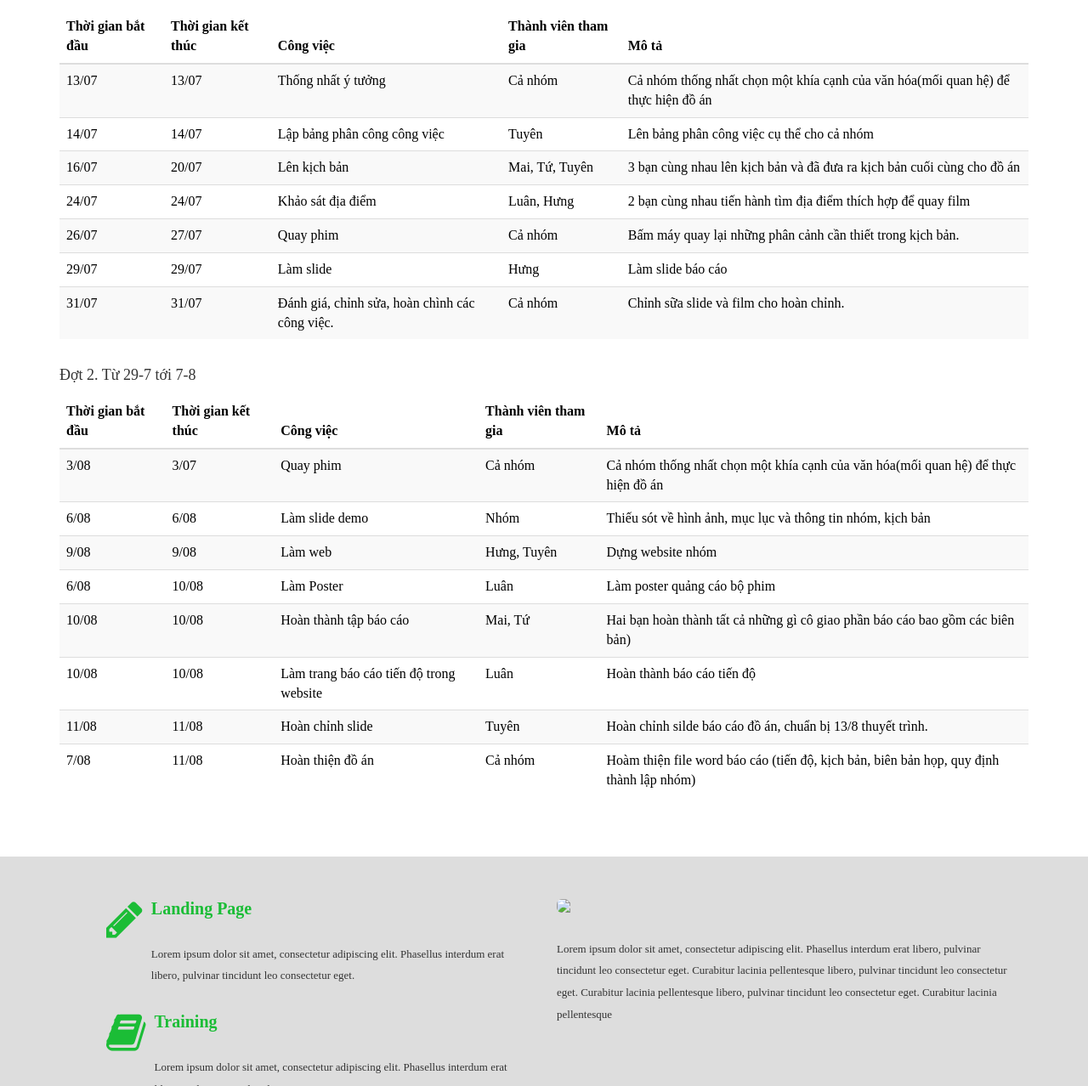
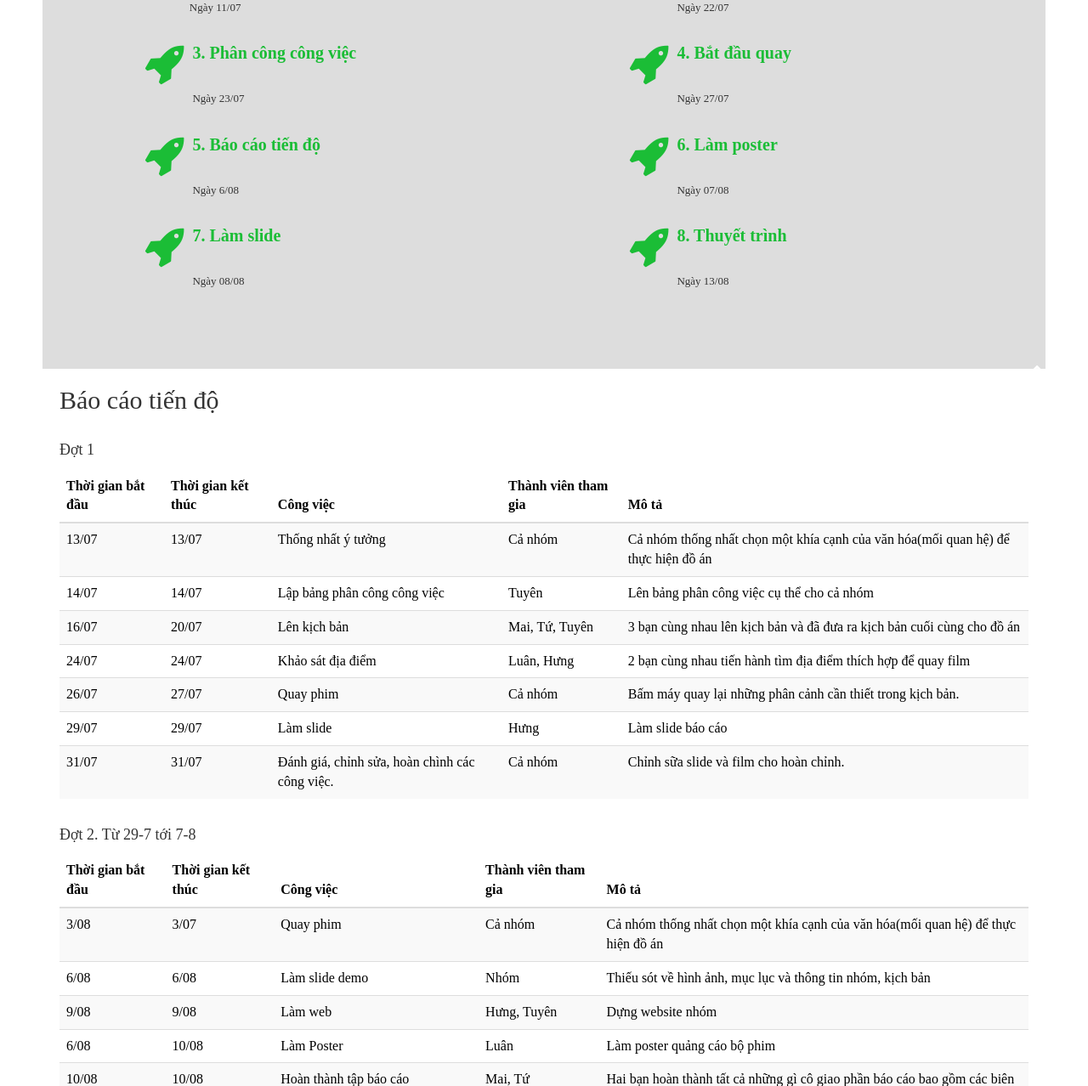
Before and after one commit to dracuten1/knm1, a plain HTML site: page process.html in a window 1280 px wide. Shown: the part 313-1591 px from the top of the page at 85% size. Drawn offline with Linux system fonts and the light colour scheme; a script that the page names is missing.

Commit message:
update 2

```diff
--- a/css/style.css
+++ b/css/style.css
@@ -195,12 +195,18 @@ a:hover {
 }
 
 #main-slider .carousel .btn-slide {
-  padding: 8px 20px;
-  background: #1BBD36;
-  color: #fff;
-  border-radius: 4px;
-  margin-top: 25px;
-  display: inline-block;
+  border: 2px solid black;
+  background-color: rgb(0, 76, 163,0.5);
+  color: white;
+  padding: 14px 28px;
+  font-size: 16px;
+  cursor: pointer;
+  border-radius: 10px;
+}
+#main-slider .carousel .btn-slide :hover {
+  border: 2px solid black;
+  background-color: white;
+  color: green;
 }
 
 #main-slider .carousel .slider-img{
--- a/process.html
+++ b/process.html
@@ -64,6 +64,101 @@
 	</div>
 
 	<div class="services">
+
+		<div class="sub-services">
+		<div class="container">
+			<div class="col-md-6">
+				<div class="media">
+					<ul>
+						<li>
+							<div class="media-left">
+								<i class="fa fa-pencil"></i>
+							</div>
+							<div class="media-body">
+								<h4 class="media-heading">1. Lên ý tưởng</h4>
+								<p>Ngày 11/07</p>
+							</div>
+						</li>
+						<li>
+							<div class="media-left">
+								<i class="fa fa-rocket"></i>
+							</div>
+							<div class="media-body">
+								<h4 class="media-heading">3. Phân công công việc</h4>
+								<p>Ngày 23/07</p>
+							</div>
+						</li>
+						<li>
+							<div class="media-left">
+								<i class="fa fa-rocket"></i>
+							</div>
+							<div class="media-body">
+								<h4 class="media-heading">5. Báo cáo tiến độ</h4>
+								<p>Ngày 6/08</p>
+							</div>
+						</li>
+						<li>
+							<div class="media-left">
+								<i class="fa fa-rocket"></i>
+							</div>
+							<div class="media-body">
+								<h4 class="media-heading">7. Làm slide</h4>
+								<p>Ngày 08/08</p>
+							</div>
+						</li>
+
+					</ul>
+				</div>
+			</div>
+
+			<div class="col-md-6">
+				<div class="media">
+					<ul>
+						<li>
+							<div class="media-left">
+								<i class="fa fa-book"></i>
+							</div>
+							<div class="media-body">
+								<h4 class="media-heading">2. Demo kịch bản</h4>
+								<p>Ngày 22/07</p>
+							</div>
+						</li>
+
+						<li>
+							<div class="media-left">
+								<i class="fa fa-rocket"></i>
+							</div>
+							<div class="media-body">
+								<h4 class="media-heading">4. Bắt đầu quay</h4>
+								<p>Ngày 27/07</p>
+							</div>
+						</li>
+
+						<li>
+							<div class="media-left">
+								<i class="fa fa-rocket"></i>
+							</div>
+							<div class="media-body">
+								<h4 class="media-heading">6. Làm poster</h4>
+								<p>Ngày 07/08</p>
+							</div>
+						</li>
+
+						<li>
+							<div class="media-left">
+								<i class="fa fa-rocket"></i>
+							</div>
+							<div class="media-body">
+								<h4 class="media-heading">8. Thuyết trình</h4>
+								<p>Ngày 13/08</p>
+							</div>
+						</li>
+					</ul>
+				</div>
+			</div>
+		</div>
+	</div>
+
 		<div class="container">
 		  <h2>Báo cáo tiến độ</h2>
 		  <p>Đợt 1</p>
@@ -213,54 +308,7 @@ bản, biên bản họp, quy định thành lập nhóm)</td>
 		</div>
 	</div>
 
-	<div class="sub-services">
-		<div class="container">
-			<div class="col-md-6">
-				<div class="media">
-					<ul>
-						<li>
-							<div class="media-left">
-								<i class="fa fa-pencil"></i>
-							</div>
-							<div class="media-body">
-								<h4 class="media-heading">Landing Page</h4>
-								<p>Lorem ipsum dolor sit amet, consectetur adipiscing elit. Phasellus interdum erat
-								libero, pulvinar tincidunt leo consectetur eget.</p>
-							</div>
-						</li>
-						<li>
-							<div class="media-left">
-								<i class="fa fa-book"></i>
-							</div>
-							<div class="media-body">
-								<h4 class="media-heading">Training</h4>
-								<p>Lorem ipsum dolor sit amet, consectetur adipiscing elit. Phasellus interdum erat
-								libero, pulvinar tincidunt leo consectetur eget.</p>
-							</div>
-						</li>
-						<li>
-							<div class="media-left">
-								<i class="fa fa-rocket"></i>
-							</div>
-							<div class="media-body">
-								<h4 class="media-heading">Logo Design</h4>
-								<p>Lorem ipsum dolor sit amet, consectetur adipiscing elit. Phasellus interdum erat
-								libero, pulvinar tincidunt leo consectetur eget.</p>
-							</div>
-						</li>
-					</ul>
-				</div>
-			</div>
 
-			<div class="col-md-6">
-				<img src="images/4.jpg" class="img-responsive">
-				<p>Lorem ipsum dolor sit amet, consectetur adipiscing elit. Phasellus interdum erat
-				libero, pulvinar tincidunt leo consectetur eget. Curabitur lacinia pellentesque
-				libero, pulvinar tincidunt leo consectetur eget. Curabitur lacinia pellentesque
-				libero, pulvinar tincidunt leo consectetur eget. Curabitur lacinia pellentesque</p>
-			</div>
-		</div>
-	</div>
 
 
 	<footer>
```
Also changed, not shown: index.html (+6 -4 lines).
